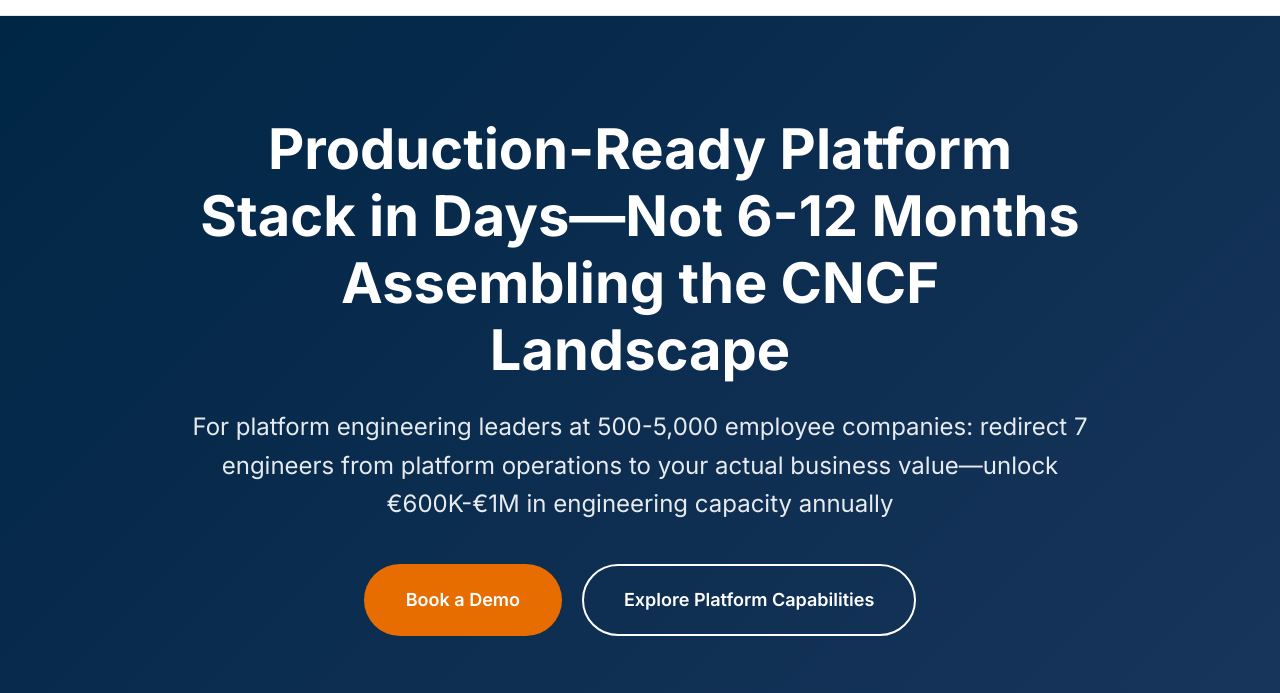
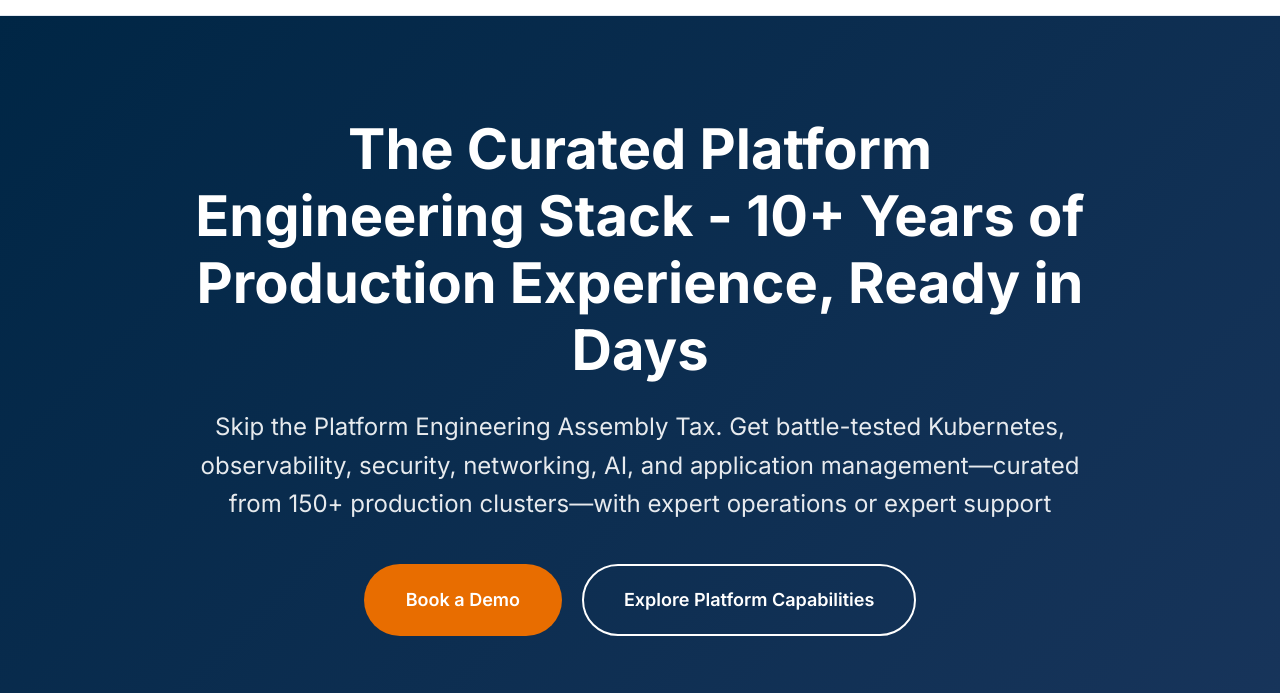
Before and after one commit to Rotfuks/rotfuks.github.io, a plain HTML site: page gs-position/homepage-prototype.html in a window 1280 px wide. Shown: the part 87-780 px from the top of the page. Drawn offline with Linux system fonts and the light colour scheme.

Commit message:
hero framing

```diff
--- a/gs-position/homepage-prototype.html
+++ b/gs-position/homepage-prototype.html
@@ -685,9 +685,9 @@
     <section class="hero">
         <div class="container">
             <div class="hero-content">
-                <h1 class="hero-title">Production-Ready Platform Stack in Days—Not 6-12 Months Assembling the CNCF Landscape</h1>
+                <h1 class="hero-title">The Curated Platform Engineering Stack - 10+ Years of Production Experience, Ready in Days</h1>
                 <p class="hero-subtitle">
-                    For platform engineering leaders at 500-5,000 employee companies: redirect 7 engineers from platform operations to your actual business value—unlock €600K-€1M in engineering capacity annually
+                    Skip the Platform Engineering Assembly Tax. Get battle-tested Kubernetes, observability, security, networking, AI, and application management—curated from 150+ production clusters—with expert operations or expert support
                 </p>
                 <div class="hero-cta">
                     <a href="#demo" class="btn btn-hero-primary">Book a Demo</a>
```
